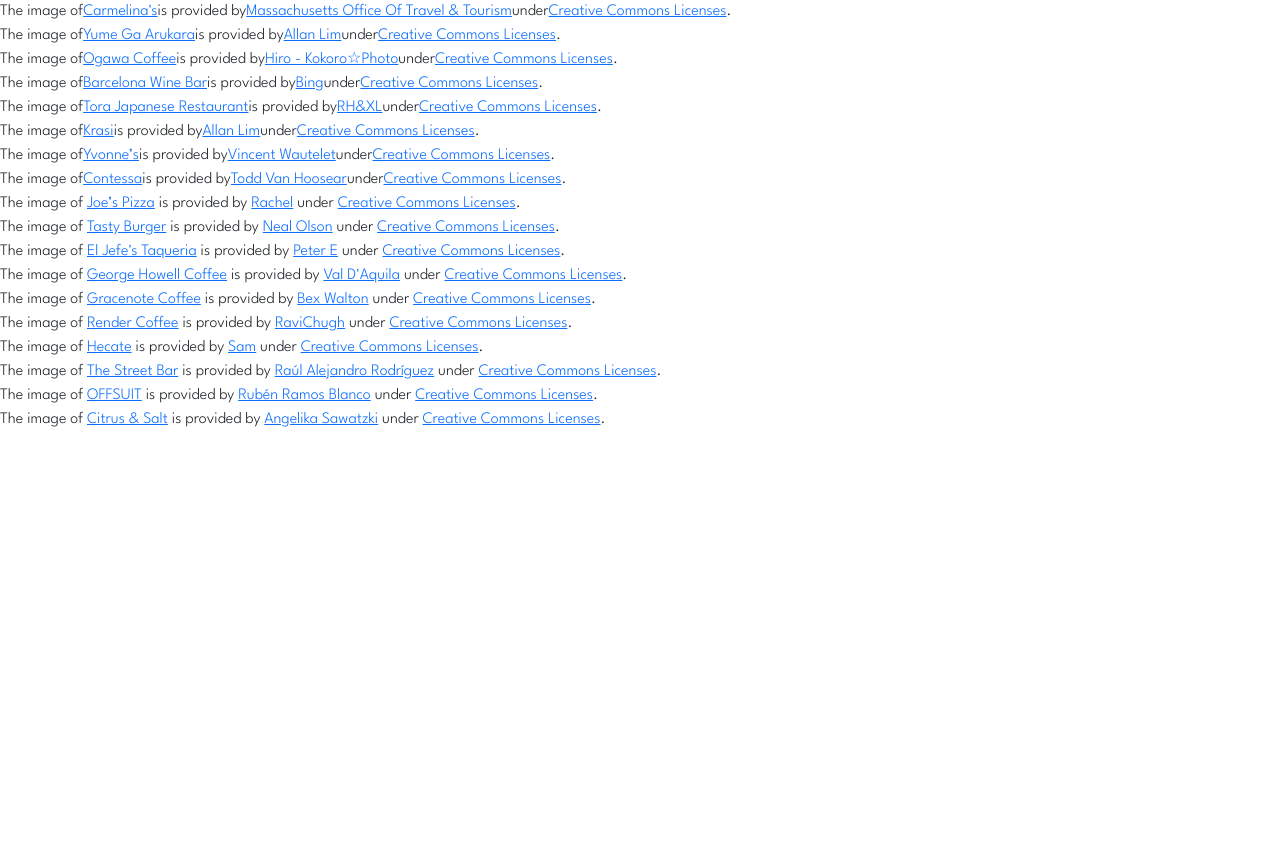
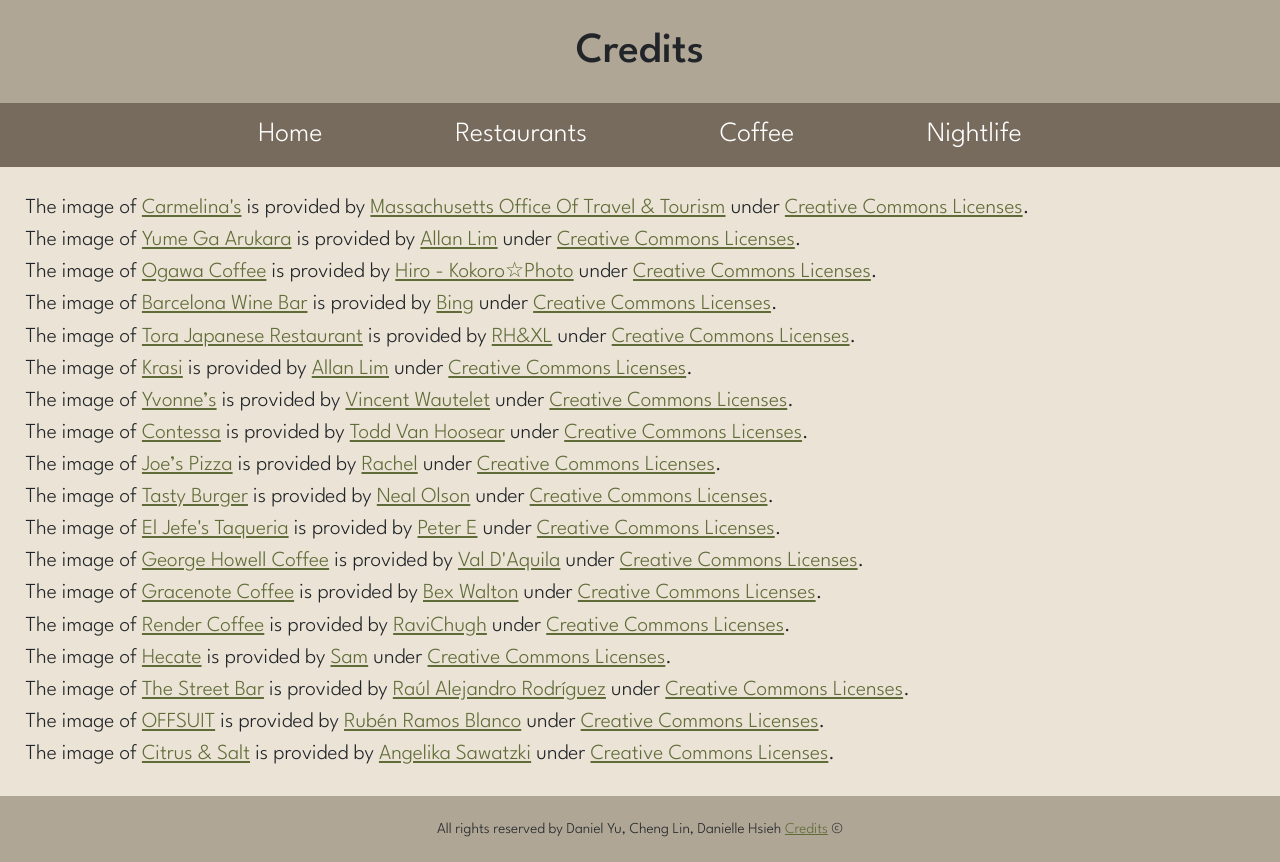
Before and after one commit to danielyu12/CS103Final, a React (Vite) app: page /credits in a window 1280 px wide. Before the commit the page ends 800 px from the top, so only its background shows below. Built offline with nearby package versions, Linux system fonts and the light colour scheme.

Commit message:
fixed credits and links to credit work now

```diff
--- /dev/null
+++ b/src/Pages/Credits/Credits.css
@@ -0,0 +1,7 @@
+main a {
+  color: #606c38;
+}
+
+main p {
+  font-size: calc(15px + 0.5vw);
+}
--- a/src/Pages/Credits/Credits.jsx
+++ b/src/Pages/Credits/Credits.jsx
@@ -1,112 +1,81 @@
 import React from 'react';
-
+import Nav from '../../components/Navbar/Nav';
+import Footer from '../../components/Footer/Footer';
+import './Credits.css';
 const Credits = () => {
   return (
     <>
+      <header>
+        <h1>Credits</h1>
+      </header>
+      <Nav />
+      <main style={{}}>
         <p>
-        The image of
-        <a href='https://www.flickr.com/photos/masstravel/6966479676/sizes/l/'>Carmelina's</a>
-        is provided by
-        <a href='https://www.flickr.com/photos/masstravel/'>Massachusetts Office Of Travel & Tourism</a>
-        under
-        <a href='https://creativecommons.org/licenses/by-nd/2.0/'>Creative Commons Licenses</a>.
+          The image of <a target='_blank' href='https://www.flickr.com/photos/masstravel/6966479676/sizes/l/'>Carmelina's</a> is provided by <a target='_blank' href='https://www.flickr.com/photos/masstravel/'>Massachusetts Office Of Travel & Tourism</a> under <a target='_blank' href='https://creativecommons.org/licenses/by-nd/2.0/'>Creative Commons Licenses</a>.
         </p>
         <p>
-        The image of
-        <a href='https://www.flickr.com/photos/141233868@N02/49261361078/sizes/l/'>Yume Ga Arukara</a>
-        is provided by
-        <a href='https://www.flickr.com/photos/141233868@N02/'>Allan Lim</a>
-        under
-        <a href='https://creativecommons.org/licenses/by-nd/2.0/'>Creative Commons Licenses</a>.
+          The image of <a target='_blank' href='https://www.flickr.com/photos/141233868@N02/49261361078/sizes/l/'>Yume Ga Arukara</a> is provided by <a target='_blank' href='https://www.flickr.com/photos/141233868@N02/'>Allan Lim</a> under <a target='_blank' href='https://creativecommons.org/licenses/by-nd/2.0/'>Creative Commons Licenses</a>.
         </p>
         <p>
-        The image of
-        <a href='https://www.flickr.com/photos/kagen33/38333567995/sizes/l/'>Ogawa Coffee</a>
-        is provided by
-        <a href='https://www.flickr.com/photos/kagen33/'>Hiro - Kokoro☆Photo</a>
-        under
-        <a href='https://creativecommons.org/licenses/by-nd/2.0/'>Creative Commons Licenses</a>.
+          The image of <a target='_blank' href='https://www.flickr.com/photos/kagen33/38333567995/sizes/l/'>Ogawa Coffee</a> is provided by <a target='_blank' href='https://www.flickr.com/photos/kagen33/'>Hiro - Kokoro☆Photo</a> under <a target='_blank' href='https://creativecommons.org/licenses/by-nd/2.0/'>Creative Commons Licenses</a>.
         </p>
         <p>
-        The image of
-        <a href='https://www.flickr.com/photos/cherrylet/9198274806/sizes/o/'>Barcelona Wine Bar</a>
-        is provided by
-        <a href='https://www.flickr.com/photos/cherrylet/'>Bing</a>
-        under
-        <a href='https://creativecommons.org/licenses/by-nd/2.0/'>Creative Commons Licenses</a>.
+          The image of <a target='_blank' href='https://www.flickr.com/photos/cherrylet/9198274806/sizes/o/'>Barcelona Wine Bar</a> is provided by <a target='_blank' href='https://www.flickr.com/photos/cherrylet/'>Bing</a> under <a target='_blank' href='https://creativecommons.org/licenses/by-nd/2.0/'>Creative Commons Licenses</a>.
         </p>
         <p>
-        The image of
-        <a href='https://www.flickr.com/photos/hong-xiao/51681418420/sizes/l/'>Tora Japanese Restaurant</a>
-        is provided by
-        <a href='https://www.flickr.com/photos/hong-xiao/'>RH&XL</a>
-        under
-        <a href='https://creativecommons.org/licenses/by-nd/2.0/'>Creative Commons Licenses</a>.
+          The image of <a target='_blank' href='https://www.flickr.com/photos/hong-xiao/51681418420/sizes/l/'>Tora Japanese Restaurant</a> is provided by <a target='_blank' href='https://www.flickr.com/photos/hong-xiao/'>RH&XL</a> under <a target='_blank' href='https://creativecommons.org/licenses/by-nd/2.0/'>Creative Commons Licenses</a>.
         </p>
         <p>
-        The image of
-        <a href='https://www.flickr.com/photos/141233868@N02/52108383146/sizes/l/'>Krasi</a>
-        is provided by
-        <a href='https://www.flickr.com/photos/141233868@N02/'>Allan Lim</a>
-        under
-        <a href='https://creativecommons.org/licenses/by-nd/2.0/'>Creative Commons Licenses</a>.
+          The image of <a target='_blank' href='https://www.flickr.com/photos/141233868@N02/52108383146/sizes/l/'>Krasi</a> is provided by <a target='_blank' href='https://www.flickr.com/photos/141233868@N02/'>Allan Lim</a> under <a target='_blank' href='https://creativecommons.org/licenses/by-nd/2.0/'>Creative Commons Licenses</a>.
         </p>
         <p>
-        The image of
-        <a href='https://www.flickr.com/photos/vwautelet/52145952453/sizes/l/'>Yvonne’s</a>
-        is provided by
-        <a href='https://www.flickr.com/photos/vwautelet/'>Vincent Wautelet</a>
-        under
-        <a href='https://creativecommons.org/licenses/by-nd/2.0/'>Creative Commons Licenses</a>.
+          The image of <a target='_blank' href='https://www.flickr.com/photos/vwautelet/52145952453/sizes/l/'>Yvonne’s</a> is provided by <a target='_blank' href='https://www.flickr.com/photos/vwautelet/'>Vincent Wautelet</a> under <a target='_blank' href='https://creativecommons.org/licenses/by-nd/2.0/'>Creative Commons Licenses</a>.
         </p>
         <p>
-        The image of
-        <a href='https://www.flickr.com/photos/vanhoosear/53081601760/sizes/l/'>Contessa</a>
-        is provided by
-        <a href='https://www.flickr.com/photos/vanhoosear/'>Todd Van Hoosear</a>
-        under
-        <a href='https://creativecommons.org/licenses/by-nd/2.0/'>Creative Commons Licenses</a>.
+          The image of <a target='_blank' href='https://www.flickr.com/photos/vanhoosear/53081601760/sizes/l/'>Contessa</a> is provided by <a target='_blank' href='https://www.flickr.com/photos/vanhoosear/'>Todd Van Hoosear</a> under <a target='_blank' href='https://creativecommons.org/licenses/by-nd/2.0/'>Creative Commons Licenses</a>.
         </p>
         <p>
-        The image of <a href='https://www.flickr.com/photos/nycviarachel/387487537/sizes/o/'>Joe’s Pizza</a> is provided by <a href='https://www.flickr.com/photos/nycviarachel/'>Rachel</a> under <a href='https://creativecommons.org/licenses/by-nd/2.0/'>Creative Commons Licenses</a>.
+          The image of <a target='_blank' href='https://www.flickr.com/photos/nycviarachel/387487537/sizes/o/'>Joe’s Pizza</a> is provided by <a target='_blank' href='https://www.flickr.com/photos/nycviarachel/'>Rachel</a> under <a target='_blank' href='https://creativecommons.org/licenses/by-nd/2.0/'>Creative Commons Licenses</a>.
 
         </p>
         <p>
-        The image of <a href='https://www.flickr.com/photos/143170758@N03/41641043302/sizes/l/'>Tasty Burger</a> is provided by <a href='https://www.flickr.com/photos/143170758@N03/'>Neal Olson</a> under <a href='https://creativecommons.org/licenses/by-nd/2.0/'>Creative Commons Licenses</a>.
+          The image of <a target='_blank' href='https://www.flickr.com/photos/143170758@N03/41641043302/sizes/l/'>Tasty Burger</a> is provided by <a target='_blank' href='https://www.flickr.com/photos/143170758@N03/'>Neal Olson</a> under <a target='_blank' href='https://creativecommons.org/licenses/by-nd/2.0/'>Creative Commons Licenses</a>.
 
         </p>
         <p>
-        The image of <a href='https://www.flickr.com/photos/pmeimon/52700921555/sizes/l/'>El Jefe's Taqueria</a> is provided by <a href='https://www.flickr.com/photos/pmeimon/'>Peter E</a> under <a href='https://creativecommons.org/licenses/by-nd/2.0/'>Creative Commons Licenses</a>.
+          The image of <a target='_blank' href='https://www.flickr.com/photos/pmeimon/52700921555/sizes/l/'>El Jefe's Taqueria</a> is provided by <a target='_blank' href='https://www.flickr.com/photos/pmeimon/'>Peter E</a> under <a target='_blank' href='https://creativecommons.org/licenses/by-nd/2.0/'>Creative Commons Licenses</a>.
 
         </p>
         <p>
-        The image of <a href='https://www.flickr.com/photos/tehchix0r/13613930693/sizes/l/'>George Howell Coffee</a> is provided by <a href='https://www.flickr.com/photos/tehchix0r/'>Val D'Aquila</a> under <a href='https://creativecommons.org/licenses/by-nd/2.0/'>Creative Commons Licenses</a>.
+          The image of <a target='_blank' href='https://www.flickr.com/photos/tehchix0r/13613930693/sizes/l/'>George Howell Coffee</a> is provided by <a target='_blank' href='https://www.flickr.com/photos/tehchix0r/'>Val D'Aquila</a> under <a target='_blank' href='https://creativecommons.org/licenses/by-nd/2.0/'>Creative Commons Licenses</a>.
 
         </p>
         <p>
-        The image of <a href='https://www.flickr.com/photos/bexwalton/36432498715/sizes/l/'>Gracenote Coffee</a> is provided by <a href='https://www.flickr.com/photos/bexwalton/'>Bex Walton</a> under <a href='https://creativecommons.org/licenses/by-nd/2.0/'>Creative Commons Licenses</a>.
+          The image of <a target='_blank' href='https://www.flickr.com/photos/bexwalton/36432498715/sizes/l/'>Gracenote Coffee</a> is provided by <a target='_blank' href='https://www.flickr.com/photos/bexwalton/'>Bex Walton</a> under <a target='_blank' href='https://creativecommons.org/licenses/by-nd/2.0/'>Creative Commons Licenses</a>.
 
         </p>
         <p>
-        The image of <a href='https://www.flickr.com/photos/ravichugh/14085186839/sizes/l/'>Render Coffee</a> is provided by <a href='https://www.flickr.com/photos/ravichugh/'>RaviChugh</a> under <a href='https://creativecommons.org/licenses/by-nd/2.0/'>Creative Commons Licenses</a>.
+          The image of <a target='_blank' href='https://www.flickr.com/photos/ravichugh/14085186839/sizes/l/'>Render Coffee</a> is provided by <a target='_blank' href='https://www.flickr.com/photos/ravichugh/'>RaviChugh</a> under <a target='_blank' href='https://creativecommons.org/licenses/by-nd/2.0/'>Creative Commons Licenses</a>.
 
         </p>
         <p>
-        The image of <a href='https://www.flickr.com/photos/l33tminion/53119716383/sizes/l/'>Hecate</a> is provided by <a href='https://www.flickr.com/photos/l33tminion/'>Sam</a> under <a href='https://creativecommons.org/licenses/by-nd/2.0/'>Creative Commons Licenses</a>.
+          The image of <a target='_blank' href='https://www.flickr.com/photos/l33tminion/53119716383/sizes/l/'>Hecate</a> is provided by <a target='_blank' href='https://www.flickr.com/photos/l33tminion/'>Sam</a> under <a target='_blank' href='https://creativecommons.org/licenses/by-nd/2.0/'>Creative Commons Licenses</a>.
 
         </p>
         <p>
-        The image of <a href='https://www.flickr.com/photos/r_rodriguez/48260929526/sizes/l/'>The Street Bar</a> is provided by <a href='https://www.flickr.com/photos/r_rodriguez/'>Raúl Alejandro Rodríguez</a> under <a href='https://creativecommons.org/licenses/by-nd/2.0/'>Creative Commons Licenses</a>.
+          The image of <a target='_blank' href='https://www.flickr.com/photos/r_rodriguez/48260929526/sizes/l/'>The Street Bar</a> is provided by <a target='_blank' href='https://www.flickr.com/photos/r_rodriguez/'>Raúl Alejandro Rodríguez</a> under <a target='_blank' href='https://creativecommons.org/licenses/by-nd/2.0/'>Creative Commons Licenses</a>.
 
         </p>
         <p>
-        The image of <a href='https://www.flickr.com/photos/rubenramosblanco/48379431726/sizes/l/'>OFFSUIT</a> is provided by <a href='https://www.flickr.com/photos/r_rodriguez/'>Rubén Ramos Blanco</a> under <a href='https://creativecommons.org/licenses/by-nd/2.0/'>Creative Commons Licenses</a>.
+          The image of <a target='_blank' href='https://www.flickr.com/photos/rubenramosblanco/48379431726/sizes/l/'>OFFSUIT</a> is provided by <a target='_blank' href='https://www.flickr.com/photos/r_rodriguez/'>Rubén Ramos Blanco</a> under <a target='_blank' href='https://creativecommons.org/licenses/by-nd/2.0/'>Creative Commons Licenses</a>.
 
         </p>
         <p>
-        The image of <a href='https://www.flickr.com/photos/angelika_sawatzki/53322131394/sizes/l/'>Citrus & Salt</a> is provided by <a href='https://www.flickr.com/photos/angelika_sawatzki/'>Angelika Sawatzki</a> under <a href='https://creativecommons.org/licenses/by-nd/2.0/'>Creative Commons Licenses</a>.
+          The image of <a target='_blank' href='https://www.flickr.com/photos/angelika_sawatzki/53322131394/sizes/l/'>Citrus & Salt</a> is provided by <a target='_blank' href='https://www.flickr.com/photos/angelika_sawatzki/'>Angelika Sawatzki</a> under <a target='_blank' href='https://creativecommons.org/licenses/by-nd/2.0/'>Creative Commons Licenses</a>.
 
         </p>
+      </main>
+      <Footer />
     </>
 
   );
--- a/src/components/Footer/Footer.css
+++ b/src/components/Footer/Footer.css
@@ -7,3 +7,7 @@
 footer p {
   font-size: calc(10px + 0.4vw);
 }
+
+footer a {
+  color: #606c38;
+}
--- a/src/components/Footer/Footer.jsx
+++ b/src/components/Footer/Footer.jsx
@@ -1,4 +1,5 @@
 import React from 'react';
+import { Link, useLocation } from 'react-router-dom';
 import './Footer.css';
 
 const Footer = () => {
@@ -6,7 +7,7 @@
     <footer>
       <p>
         All rights reserved by Daniel Yu, Cheng Lin, Danielle Hsieh{' '}
-        <a href="">Credits</a> &#169;
+        <Link to="/credits">Credits</Link> &#169;
       </p>
     </footer>
   );
```
Lines whose indentation alone changed are shown as unchanged.
